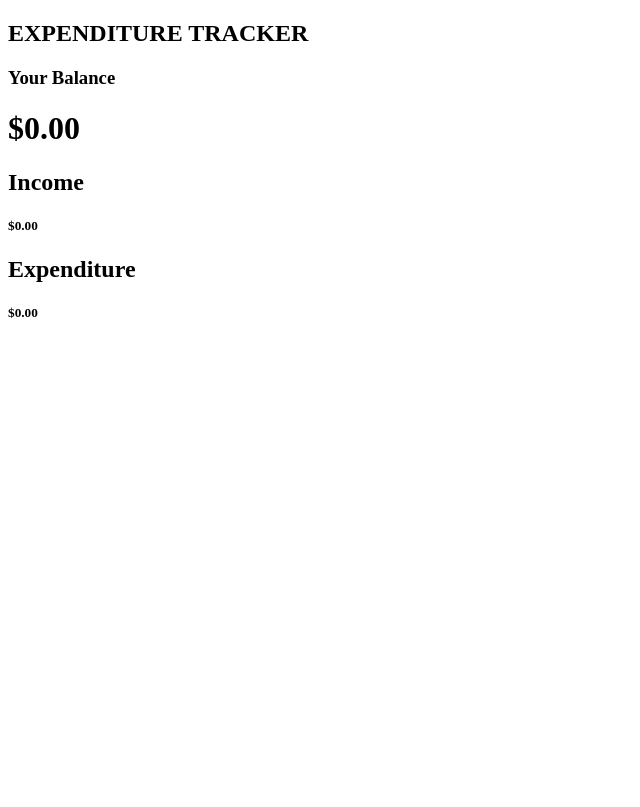
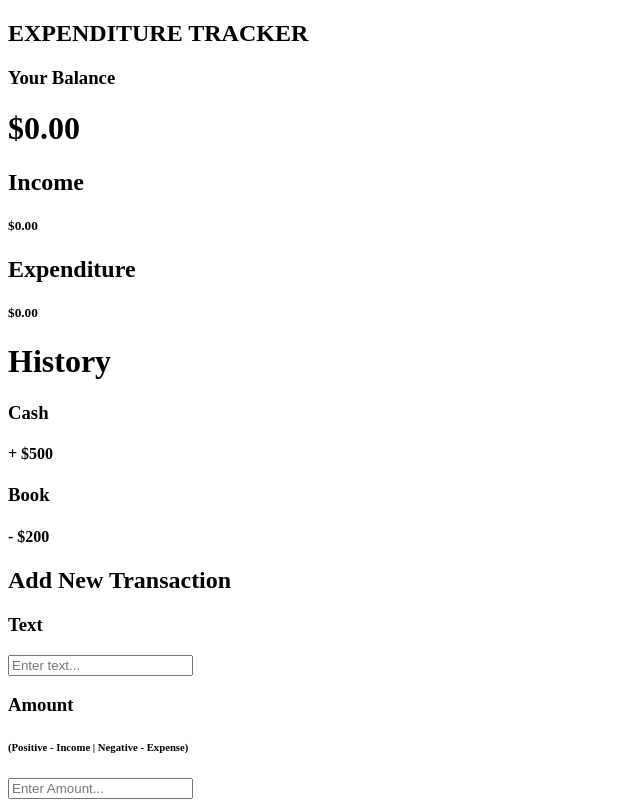
Before and after one commit to kenya194/web, a React (Create React App) app in the folder react/expenditure_tracker/: page / in a window 1280 px wide. Shown: the whole page, without its empty margins (0-640 px from the left). Built offline with nearby package versions, Linux system fonts and the light colour scheme.

Commit message:
building components

```diff
--- a/react/expenditure_tracker/src/App.js
+++ b/react/expenditure_tracker/src/App.js
@@ -3,6 +3,8 @@ import './App.css';
 import Balance from './components/Balance';
 import Header from './components/Header';
 import IncomeExpense from './components/IncomeExpense';
+import History from './components/History';
+import Transaction from './components/Transaction';
 
 function App() {
   return (
@@ -14,6 +16,14 @@ function App() {
         <IncomeExpense/>
       </div>
 
+      <div>
+        <History/>
+      </div>
+
+      <div>
+        <Transaction/>
+      </div>
+
 
 
     </div>
--- /dev/null
+++ b/react/expenditure_tracker/src/components/History.js
@@ -0,0 +1,18 @@
+import React from "react";
+
+
+const History = () => {
+    return (
+        <div>
+            <h1>History</h1>
+
+            <h3>Cash</h3>
+            <h4>+ $500</h4>
+            <h3>Book</h3>
+            <h4>- $200</h4>
+
+        </div>
+     );
+}
+
+export default History;
--- /dev/null
+++ b/react/expenditure_tracker/src/components/Transaction.js
@@ -0,0 +1,16 @@
+const Transaction = () => {
+    return (
+        <div>
+            <h2>Add New Transaction</h2>
+
+            <h3>Text</h3>
+            <input type="text" placeholder="Enter text..."></input>
+
+            <h3>Amount</h3>
+            <h6>(Positive - Income | Negative - Expense)</h6>
+            <input type="text" placeholder="Enter Amount..."></input>
+        </div>
+     );
+}
+
+export default Transaction;
```
Also changed, not shown: react/expenditure_tracker/src/components/AddTransaction.js (added).
